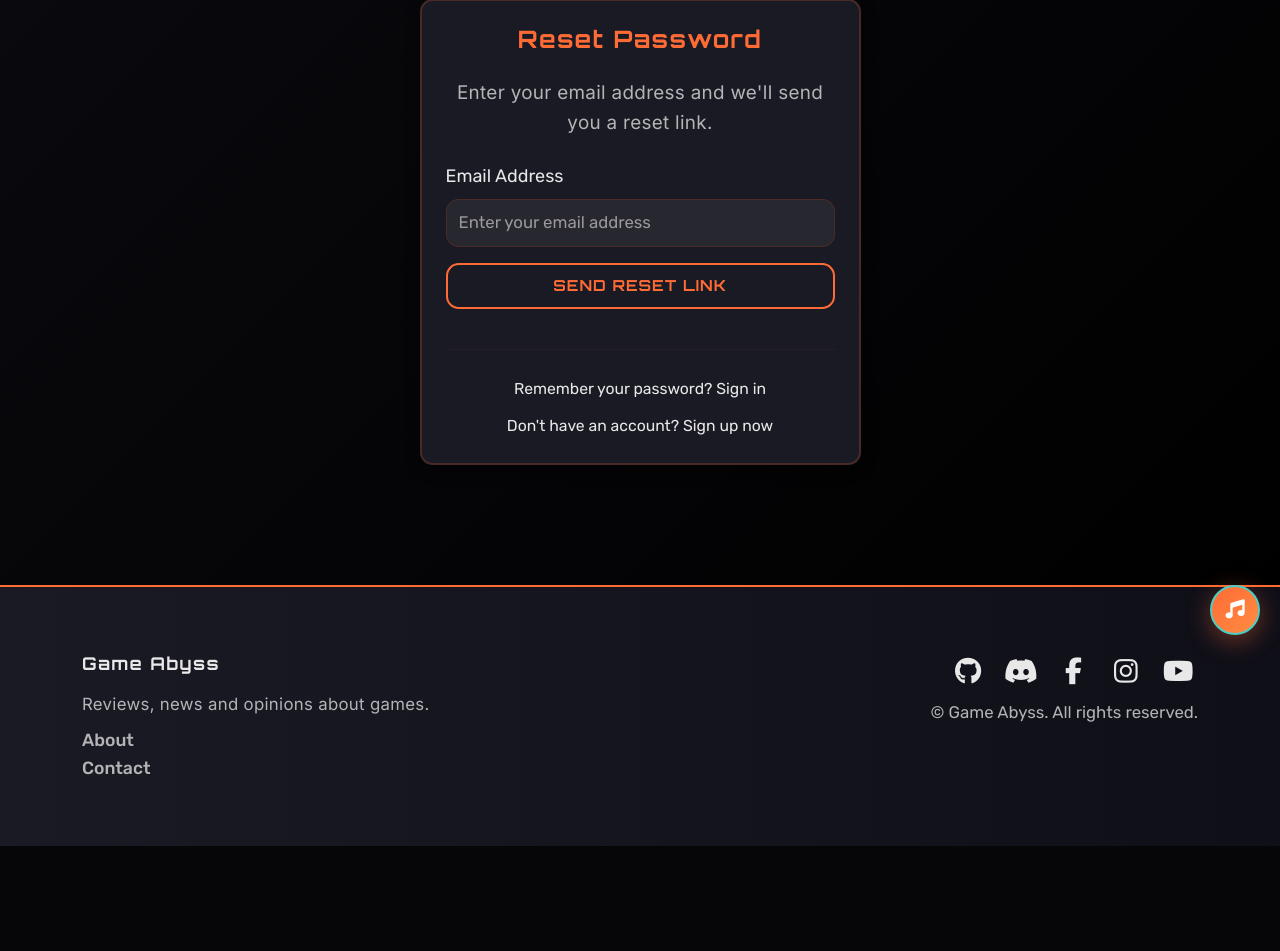
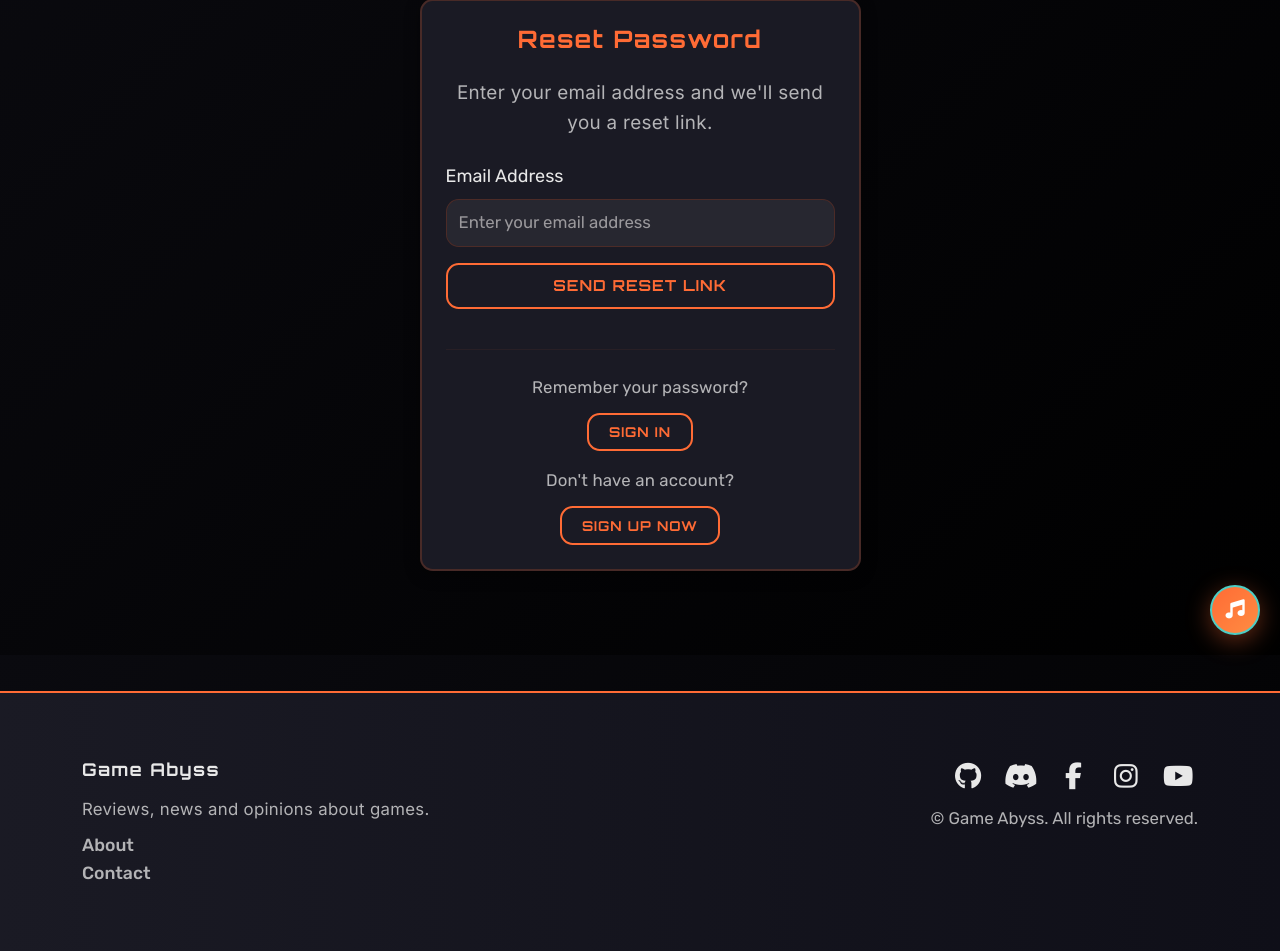
Before and after one commit to Drake-Designer/Game-Abyss, a Django app: page /accounts/password/reset/ in a window 1280 px wide. Shown: the part 145-1096 px from the top of the page. Before the commit the page ends 991 px from the top, so only its background shows below. Run offline with Django 5.2, Linux system fonts and the light colour scheme; some libraries are stand-ins or nearby versions.

Commit message:
Fix password reset template to present the 'Sign in' and 'Sign up now' actions with the shared authentication button styling for visual consistency.

```diff
--- a/templates/account/password_reset.html
+++ b/templates/account/password_reset.html
@@ -30,17 +30,15 @@
               <button type="submit" class="comp-button comp-button--outline w-100 mb-3">Send Reset Link</button>
             </form>
             <hr class="my-4">
-            <div class="text-center">
-              <small>
-                Remember your password?
-                <a href="{% url 'account_login' %}">Sign in</a>
-              </small>
+            <div class="comp-auth-extra text-center mb-3">
+              <small class="comp-auth-note">Remember your password?</small>
+              <a class="comp-button comp-button--outline comp-button--sm comp-auth-cta"
+                 href="{% url 'account_login' %}">Sign in</a>
             </div>
-            <div class="text-center mt-2">
-              <small>
-                Don't have an account?
-                <a href="{% url 'account_signup' %}">Sign up now</a>
-              </small>
+            <div class="comp-auth-extra text-center">
+              <small class="comp-auth-note">Don't have an account?</small>
+              <a class="comp-button comp-button--outline comp-button--sm comp-auth-cta"
+                 href="{% url 'account_signup' %}">Sign up now</a>
             </div>
           </div>
         </div>
```
